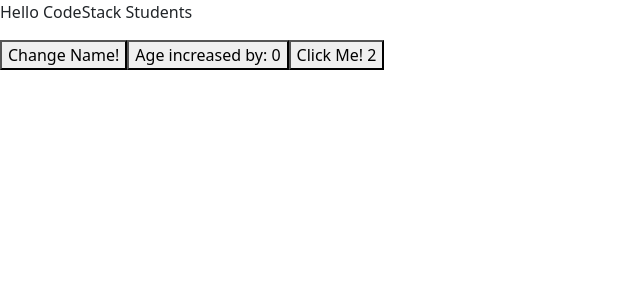
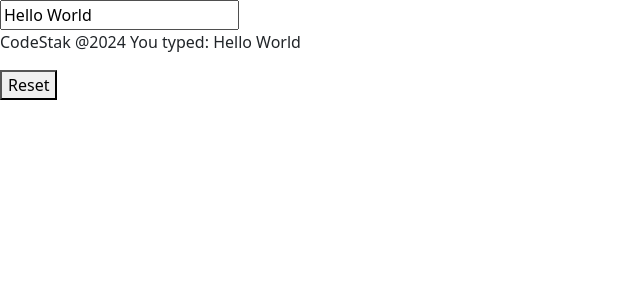
Before and after one commit to Jpdl925/IntroReact, a React (Vite) app in the folder intro-react-app-l/: page / in a window 1280 px wide. Shown: the top 300 px of the page, without its empty margins (0-640 px from the left). Built offline with nearby package versions, Linux system fonts and the light colour scheme.

Commit message:
footer added and edited

```diff
--- a/intro-react-app-l/src/App.tsx
+++ b/intro-react-app-l/src/App.tsx
@@ -1,6 +1,7 @@
 import ListGroup from "./components/ListGroup";
 import MyuseStateExample from "./components/MyuseStateExample";
 import Content from "./components/Content";
+import Footer from "./components/Footer";
 
 
 function App(){
@@ -9,7 +10,7 @@
     <>
    {/* <div><ListGroup/></div>
   <div><MyuseStateExample/></div> */
-  <div><Content/></div>}
+  <div><Footer/></div>}
   </>
 )
 }
--- /dev/null
+++ b/intro-react-app-l/src/components/Footer.tsx
@@ -0,0 +1,29 @@
+import { useState } from "react";
+
+const Footer = () => {
+
+    const [text, setText] = useState("Hello World");
+
+    const handleChange = (e:React.ChangeEvent<HTMLInputElement>) => {
+        setText(e.target.value)
+        console.log(e.target.value);
+    }
+
+    const handleClick = () => {
+        setText("Hello World");
+    }
+
+    return (
+        <>
+        <footer>
+            <input type="text" value={text} onChange={handleChange} />
+            <p>
+                CodeStak @2024 You typed: {text}
+            </p>
+            <button onClick={handleClick}>Reset</button>
+        </footer>
+        </>
+    )
+}
+
+export default Footer;
```
